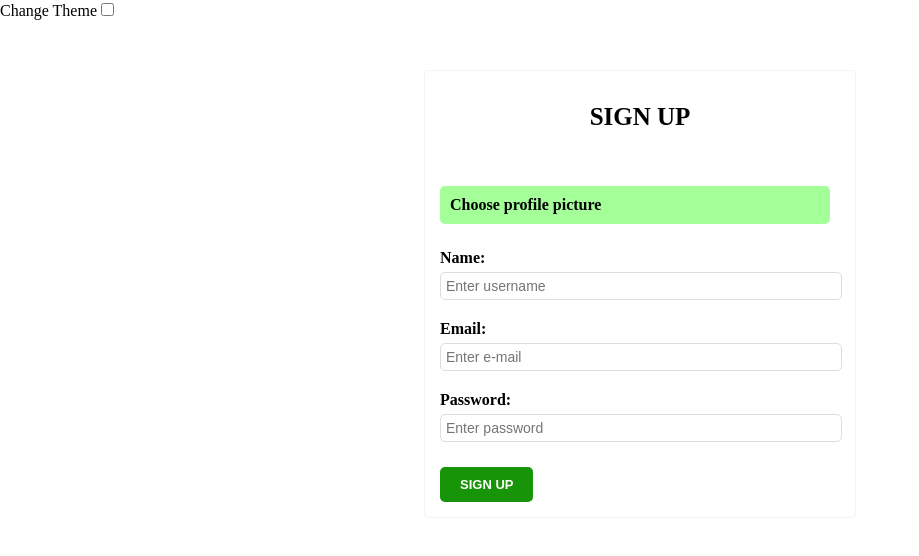
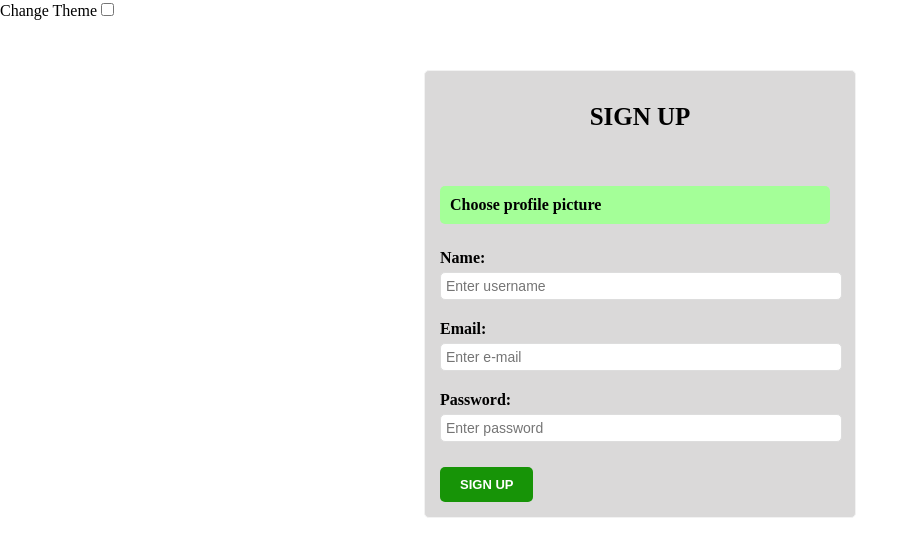
Before and after one commit to arrrmann/newsPage, a React (Create React App) app: page / in a window 1280 px wide. Shown: the top 556 px of the page, without its empty margins (0-919 px from the left). Built offline with nearby package versions, Linux system fonts and the light colour scheme.

Commit message:
done theme changeing functionality

```diff
--- a/src/Test1/Test1.js
+++ /dev/null
@@ -1,5 +0,0 @@
-export default function Test1({children}){
-    return(
-        <div className="test-c">{children}</div>
-    )
-}
--- a/src/components/App/App.js
+++ b/src/components/App/App.js
@@ -2,9 +2,7 @@ import { useState } from 'react'
 import LocalStorageService from '../../services/LocalStorageService'
 import RegisterPage from '../RegisterPage'
 import UserPage from '../UserPage'
-import DarkThemeToggle from '../DarkThemeToggle/DarkThemeToggle.js'
-import Test1 from '../../Test1/Test1.js'
-import './app.css'
+import DarkThemeToggle from '../DarkThemeToggle'
 
 export default function App(){
     const storedData=LocalStorageService.getUserData()
@@ -19,16 +17,11 @@ export default function App(){
 
     return (
     <div>
-        {/* <Test1>
-            <h1>Hello</h1>
-            <h5>Bye</h5>
-        </Test1> */}
         <DarkThemeToggle>
-            <RegisterPage/>
+        {
+            isRegistred  ? <UserPage userData={userData}/> : <RegisterPage handleData={handleData} />
+        }
         </DarkThemeToggle>
-        {/* {
-            isRegistred  ? <UserPage userData={userData}/> : <RegisterPage handleData={handleData} />
-        } */}
     </div>
     )
 }
--- a/src/components/App/app.css
+++ /dev/null
@@ -1,18 +0,0 @@
-body, html{
-    padding: 0;
-    margin: 0;
-    /* background-color: rgb(235, 235, 235) */
-}
-
-.dark-child{
-    display: block;
-    width: 500px;
-    background-color: rgb(0, 0, 0);
-    color: #fff;
-    font-size: 14px;
-    text-align: center;
-    border-radius: 5px;
-    box-shadow: 5px 4px 15px 2px #000000;
-    margin: 20px;
-    padding: 20px
-}
--- a/src/components/DarkThemeToggle/DarkThemeToggle.js
+++ b/src/components/DarkThemeToggle/DarkThemeToggle.js
@@ -1,21 +1,30 @@
 import { useState } from "react";
+import './theme.css'
 
 export default function DarkThemeToggle ({children}){
+//etechildreni mej galis e 2-ic avel JSX, kampanyent, kam ayl inchvor mi ban, apa propsi-i children-y darnum e array vortex amen mi elementy arandzin object e
     const [isDark, setIsDark]=useState(false)
 
     const handleCheckBoxValue=()=>{
-        setIsDark(!isDark)
+        setIsDark((prev)=>!prev)
     }
 
     return(
-        <div>
+        <div className={ isDark ? 'dark-theme app': 'light-theme app' }>
             <label>
                 Change Theme
-                <input type="checkbox" onChange={handleCheckBoxValue}/>
+                <input type="checkbox" checked={isDark} onChange={handleCheckBoxValue}/>
             </label>
-            {
-                isDark ? <div className="dark-child">{children}</div>:<div>{children}</div>
-            }
+
+            {children}
         </div>
     )
 }
+
+//Children-i ogtagorcman 2 dzev
+//1. nuyn dizaynov elementner, sakayn tarber kontentner
+// <Test1> <h1>Hello</h1> <h5>Bye</h5> </Test1> //1-in block
+// <Test1> <p>Bye</p> <ul>  <li>First</li> <li>Second</li> <li>Third</li>  </ul> </Test1> //2-rd block
+
+//2.erb unen nuyn kontenty sakayn tarber dizaynner petq e tal
+//orinaky verevum
--- /dev/null
+++ b/src/components/DarkThemeToggle/index.js
@@ -0,0 +1,2 @@
+import DarkThemeToggle from "./DarkThemeToggle";
+export default DarkThemeToggle
--- /dev/null
+++ b/src/components/DarkThemeToggle/theme.css
@@ -0,0 +1,18 @@
+html, body {
+    padding: 0;
+    margin: 0;
+}
+
+.dark-theme {
+    background-color: black;
+    color: white;
+}
+
+.light-theme {
+    background-color: white;
+    color: black;
+}
+
+.app {
+    height: 100vh;
+}
--- a/src/components/RegisterPage/register-page.css
+++ b/src/components/RegisterPage/register-page.css
@@ -1,7 +1,14 @@
+.dark-theme .register-page-wrapper{
+    background-color: #ffffff;
+}
+
+.light-theme .register-page-wrapper{
+    background-color: #dad9d9;
+}
+
 .register-page-wrapper {
     width: 400px;
     padding: 15px;
-    background-color: #ffffff;
     border-radius: 5px;
     border: 1px solid #f2f2f2;
     margin: 50px auto;
@@ -87,3 +94,8 @@
     display: block;
     padding: 3px 0;
 }
+
+.dark-theme .register-input label,
+.dark-theme .sign{
+    color: black;
+}
--- a/src/components/UserPage/user-page.css
+++ b/src/components/UserPage/user-page.css
@@ -1,7 +1,14 @@
+.dark-theme .wrapper-userpage {
+    background-color: #5E5E5E;
+}
+
+.light-theme .wrapper-userpage {
+    background-color: #F1F1F1;
+}
+
 .wrapper-userpage{
     width: 400px;
     padding: 15px;
-    background-color: #ffffff;
     border-radius: 5px;
     border: 1px solid #f2f2f2;
     margin: 50px auto;
@@ -28,7 +35,7 @@
     color: #3771c7;
 }
 
-.img{
+/* .img{
     display: block;
     width: 50px;
     height: 50px;
@@ -39,4 +46,10 @@
     padding: 5px;
     width: 50%;
     margin-bottom: 5px ;
+} */
+
+.dark-theme .wrapper-userpage span,
+.dark-theme .wrapper-userpage h4 {
+    color: #92B3E5;
 }
+/* kopit asac stex asum enq.. ete elementy uni ays class-y ev  ayd elementi mej ka ays class-y uremn tox ynduni ays hatkurtyunnery */
```
